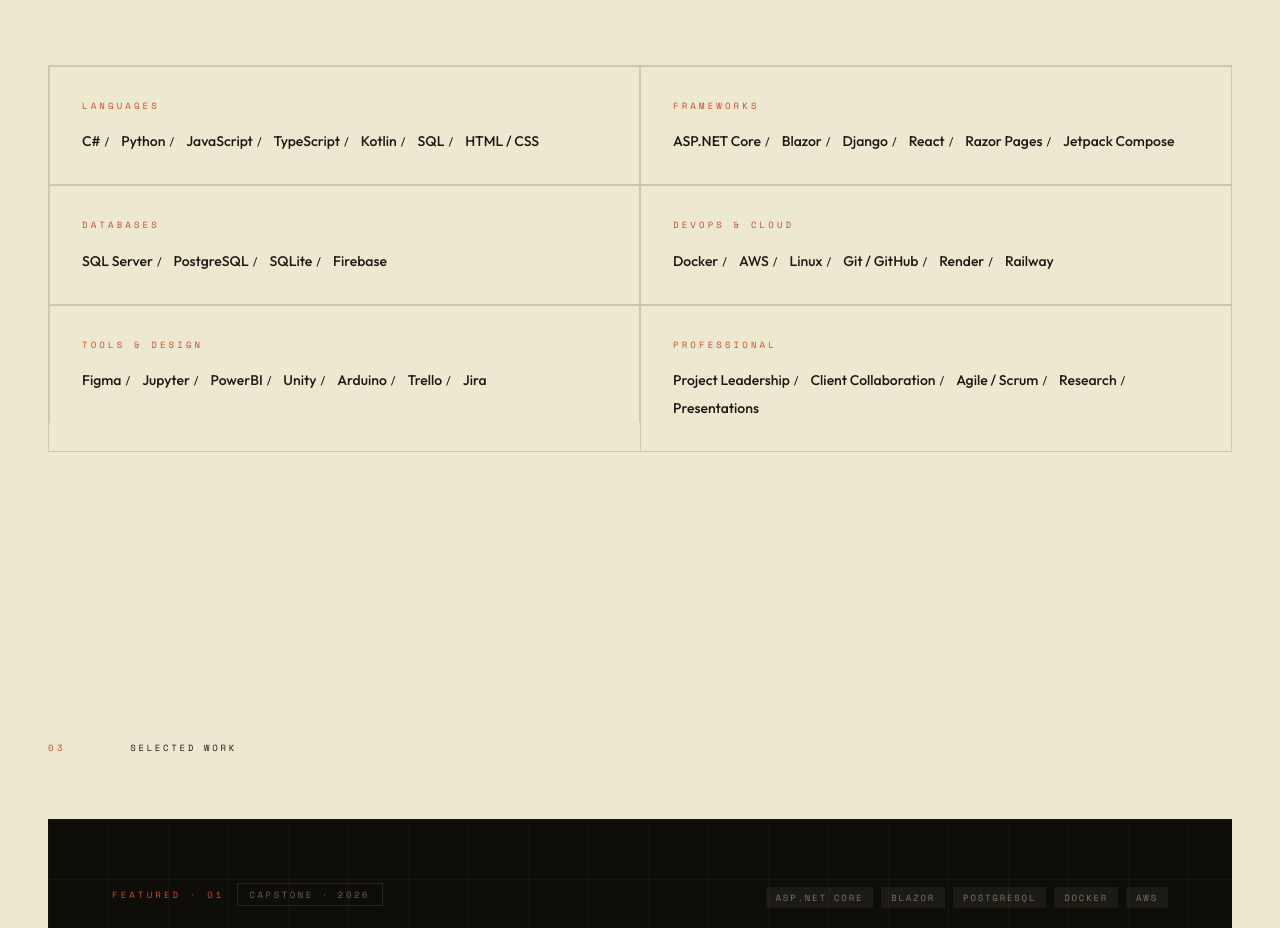
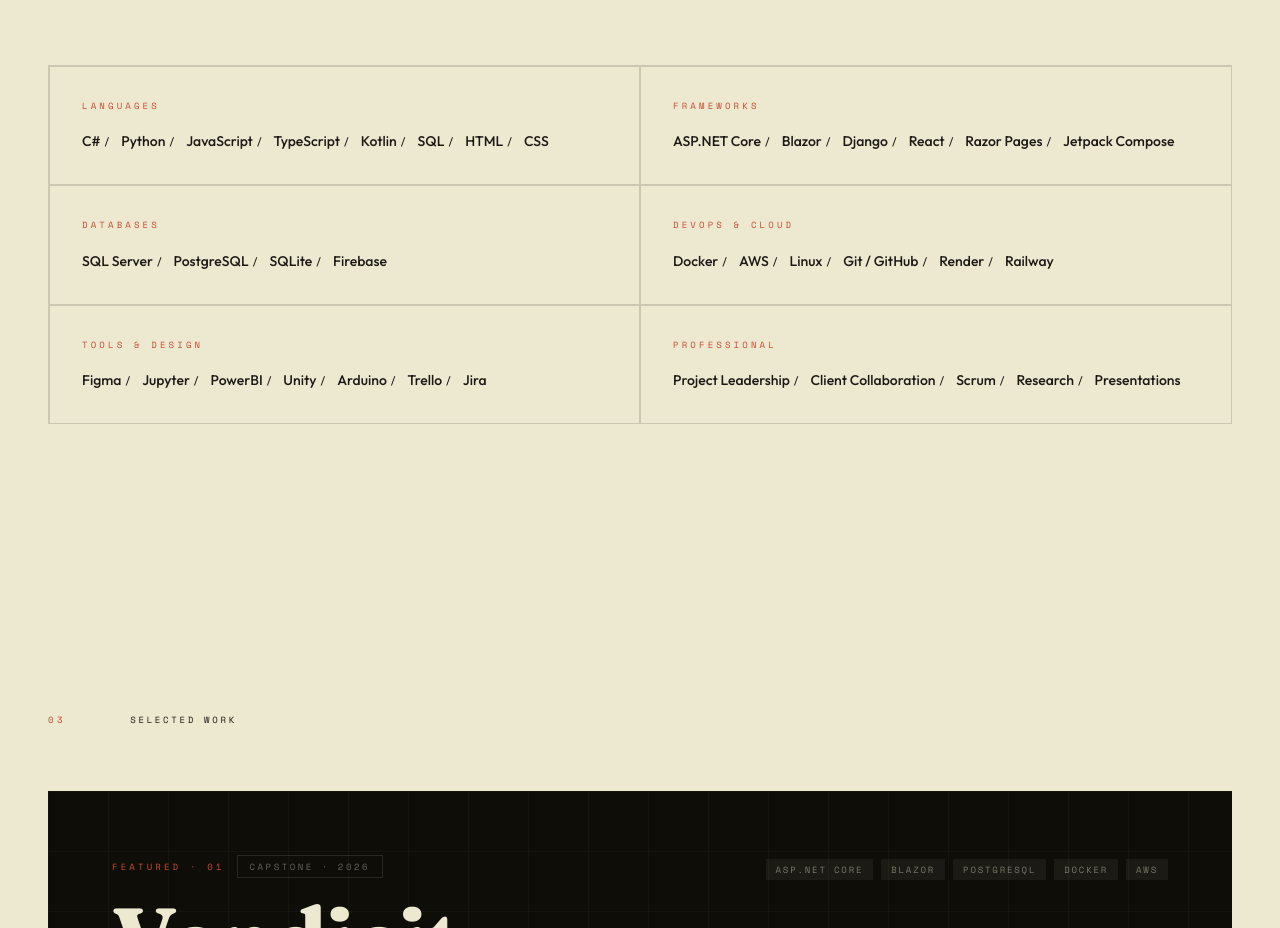
Before and after one commit to chrisaph/ChristianMeranoPortfolioSite, a React (Vite) app: page / in a window 1280 px wide. Shown: the part 1803-2731 px from the top of the page. Built offline with nearby package versions, Linux system fonts and the light colour scheme.

Commit message:
Update portfolio borders below tools and design

```diff
--- a/src/app/App.tsx
+++ b/src/app/App.tsx
@@ -120,7 +120,7 @@
 const skillGroups = [
   {
     label: "Languages",
-    skills: ["C#", "Python", "JavaScript", "TypeScript", "Kotlin", "SQL", "HTML / CSS"],
+    skills: ["C#", "Python", "JavaScript", "TypeScript", "Kotlin", "SQL", "HTML", "CSS"],
   },
   {
     label: "Frameworks",
@@ -140,7 +140,7 @@
   },
   {
     label: "Professional",
-    skills: ["Project Leadership", "Client Collaboration", "Agile / Scrum", "Research", "Presentations"],
+    skills: ["Project Leadership", "Client Collaboration", "Scrum", "Research", "Presentations"],
   },
 ];
 
```
